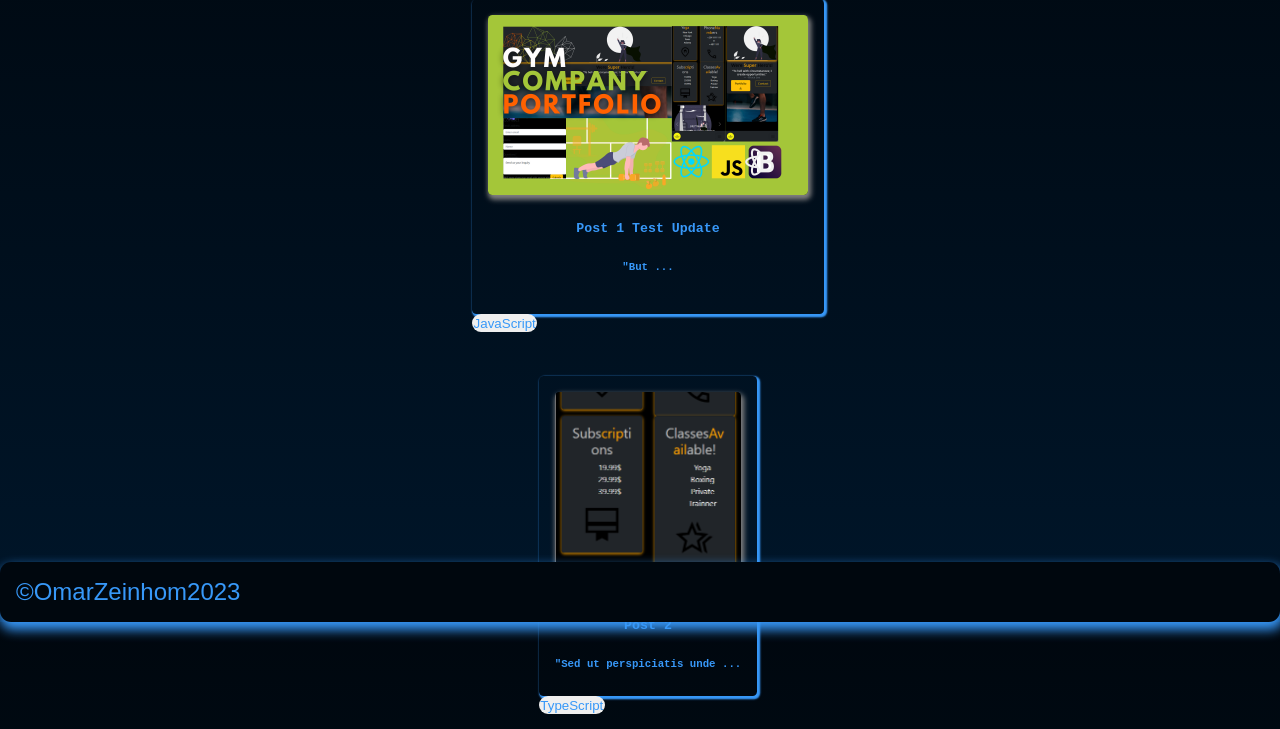
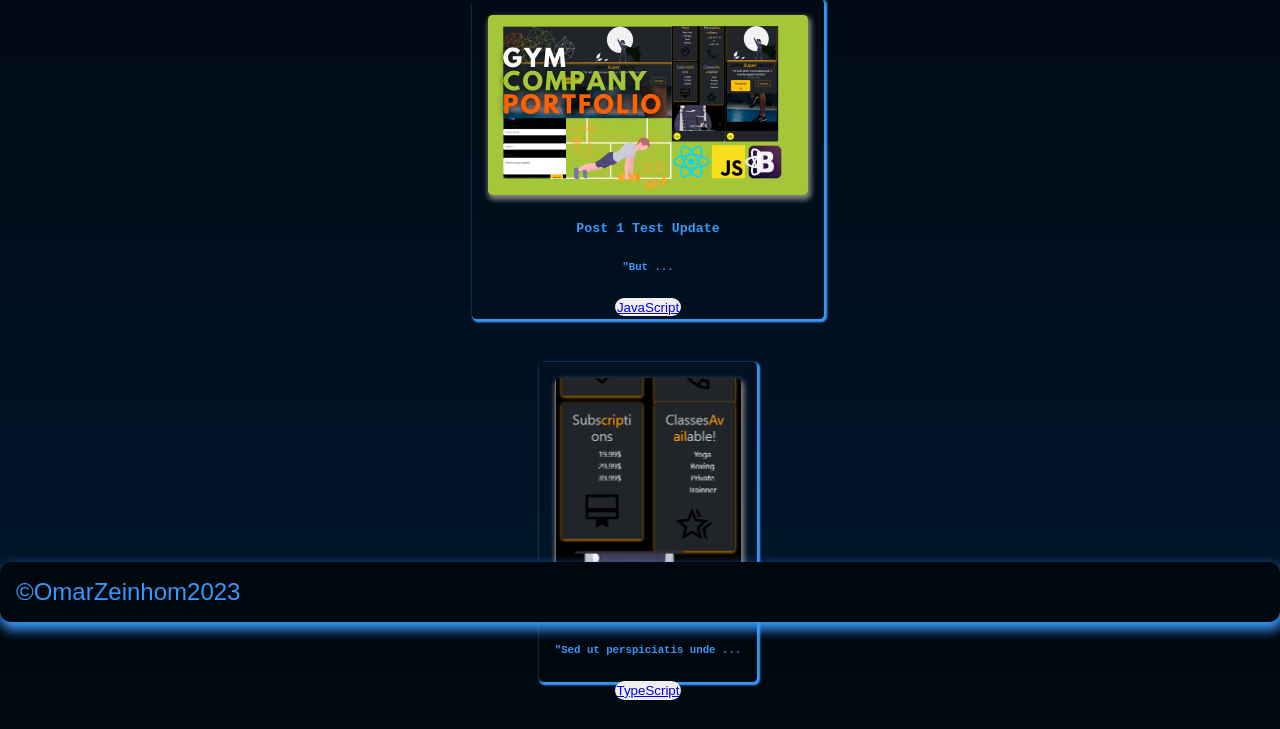
Before and after one commit to omarashzeinhom/omarzeinhom-php-portfolio-with-admin-panel-lamp-devop, a PHP site: page /portfolio/home.php in a window 1280 px wide. Shown: the part 178-907 px from the top of the page. After the commit the page ends 878 px from the top, so only its background shows below. Run offline with PHP 8.4, Linux system fonts and the light colour scheme; data comes from the database, SQL or seed files in the repository.

Commit message:
fixed-homeposts.php cards.scss in  /globals/scss

```diff
--- a/global/styles/css/main.css
+++ b/global/styles/css/main.css
@@ -310,6 +310,12 @@
   color: white;
 }
 
+.app__card-footer {
+  justify-content: center;
+  text-align: center;
+  width: 100%;
+}
+
 /* Color Palette */
 :root {
   /**primary**/
--- a/global/styles/scss/components/cards.scss
+++ b/global/styles/scss/components/cards.scss
@@ -82,3 +82,9 @@
   background-image: var(--color-primary);
   color: white;
 }
+
+.app__card-footer{
+  justify-content: center;
+  text-align: center;
+  width: 100%;
+}
--- a/partials/homeposts/homeposts.php
+++ b/partials/homeposts/homeposts.php
@@ -23,11 +23,8 @@ $posts_result =  mysqli_query($connect__db, $query);
             </h6>
         </div>
 
-
-
-    </div>
-
         <div class="app__card-footer">
+            <!-- Card Footer Start --->
             <!--- Categories -->
             <?php
                     //fetch categories using category_id of post
@@ -38,17 +35,18 @@ $posts_result =  mysqli_query($connect__db, $query);
                     $category_title = $category['title'];
                     ?>
             <!--- Posts Category -->
+            <button class="app__btn">
                 <a href="category-posts.php">
-            <button class="app__btn">
                     <?= $category_title ?? null; ?>
+                </a>
+            </button>
+        </div><!-- Card Footer End--->
+    </div><!-- Card End--->
 
-            </button>
-        </a>
+
 
 </div>
 </div>
-</div>
-<!-- Card End--->
 <!-- Btn Wrap  End--->
 </div> <!-- Column End--->
 <?php endwhile; ?>
```
Lines whose indentation alone changed are shown as unchanged.
